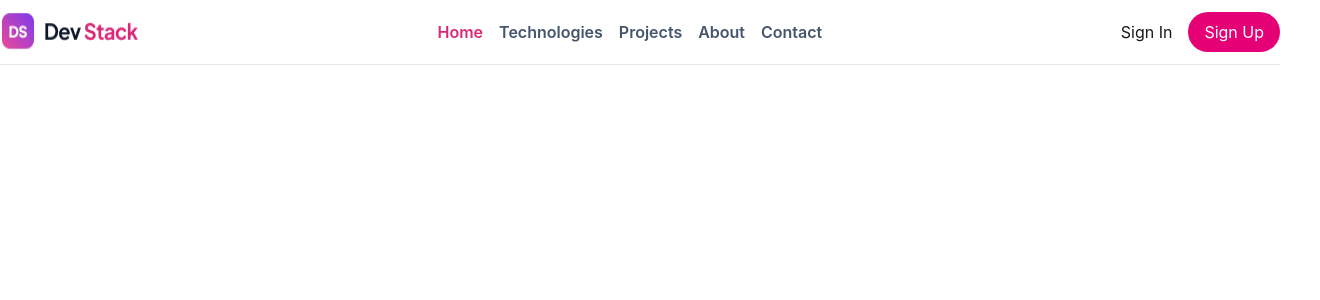
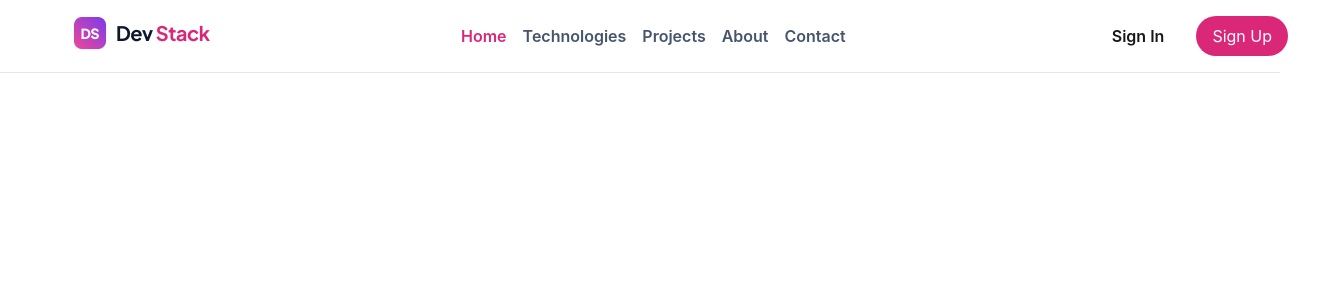
Before and after one commit to Mahbubul-417/React-DevStack, a React (Vite) app: page / in a window 1280 px wide. Shown: the top 300 px of the page, 1320 px wide, since content can reach past the window. Built offline with nearby package versions, Linux system fonts and the light colour scheme.

Commit message:
Nav section

```diff
--- a/src/components/Nav.tsx
+++ b/src/components/Nav.tsx
@@ -2,27 +2,27 @@ import  logo  from "../assets/logo-text.png";
 
 const Nav = () => {
     return (
-        <div className="border-b border-gray-200">
+        <div className="border-b border-gray-200 ">
 
-        <nav className="flex justify-between gap-4 container mx-auto py-3  ">
+        <nav className="flex justify-between gap-4 container  mx-10 py-4 px-8  ">
 
-    <img src={logo} alt="" />
+    <img src={logo} className="h-9" alt="" />
 
     <ul className="flex gap-4 items-center text-slate-600 font-semibold">
-        <li className="text-[#DB2777]">Home</li>
-        <li>Technologies</li>
-        <li>Projects</li>
-        <li>About</li>
-        <li>Contact</li>
+    <li className="text-[#DB2777]"><a href="/home">Home</a></li>
+    <li><a href="/service.com">Technologies</a></li>
+    <li><a href="/projects">Projects</a></li>
+    <li><a href="/about">About</a></li>
+    <li><a href="/contact">Contact</a></li>
     </ul>
 
     <div className="flex gap-4">
-    <button className="hover:bg-gray-100">
+    <button className="px-4 py-2 rounded-4xl font-semibold hover:bg-gray-100">
         Sign In
     </button>
 
-    <button className="px-4 py-2 bg-pink-600 text-white rounded-4xl
-    hover:bg-pink-300">
+    <button className="px-4 py-2 bg-[#DB2777] text-white rounded-4xl
+    hover:bg-pink-300 ">
         Sign Up
     </button>
 </div>
```
